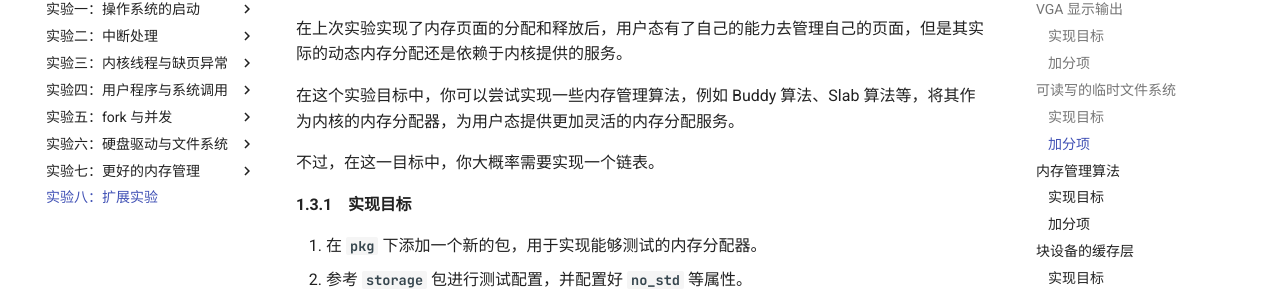
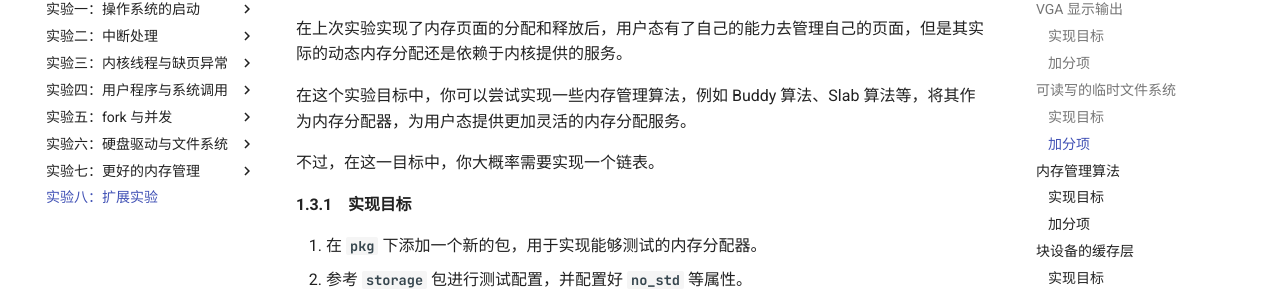
Before and after one commit to YatSenOS/YatSenOS-Tutorial-Volume-2, an MkDocs documentation site: the page built from docs/labs/0x08/index.md, in a window 1280 px wide and 900 px high, scrolled down 1715 px. Shown: the part 174-470 px from the top of the window. Built offline with MkDocs 1.6.1 and Material for MkDocs 9.7.7, drawn with Linux system fonts in a browser that asks for light colours; comment, search, counter and statistics services are not loaded; some of the changed text lies outside the part shown.

Commit message:
wip: update

```diff
--- a/docs/labs/0x08/index.md
+++ b/docs/labs/0x08/index.md
@@ -54,7 +54,7 @@
 
 在上次实验实现了内存页面的分配和释放后，用户态有了自己的能力去管理自己的页面，但是其实际的动态内存分配还是依赖于内核提供的服务。
 
-在这个实验目标中，你可以尝试实现一些内存管理算法，例如 Buddy 算法、Slab 算法等，将其作为内核的内存分配器，为用户态提供更加灵活的内存分配服务。
+在这个实验目标中，你可以尝试实现一些内存管理算法，例如 Buddy 算法、Slab 算法等，将其作为内存分配器，为用户态提供更加灵活的内存分配服务。
 
 不过，在这一目标中，你大概率需要实现一个链表。
 
```
Also changed, not shown: other parts of docs/labs/0x08/index.md (+1 -1 lines), src/0x01/pkg/kernel/.cargo/config.toml.
